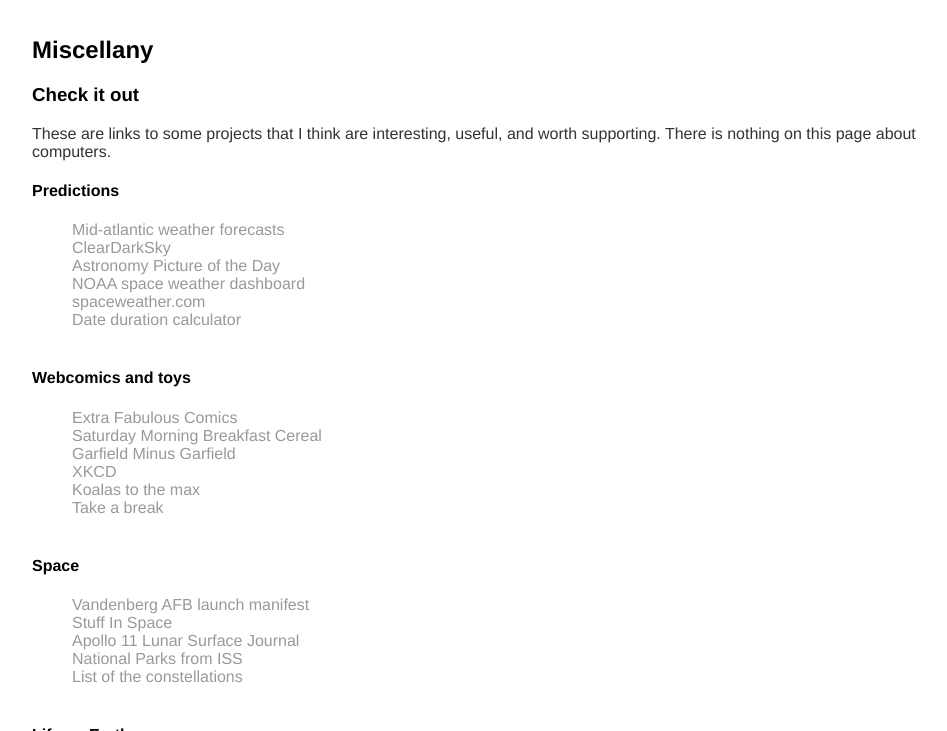
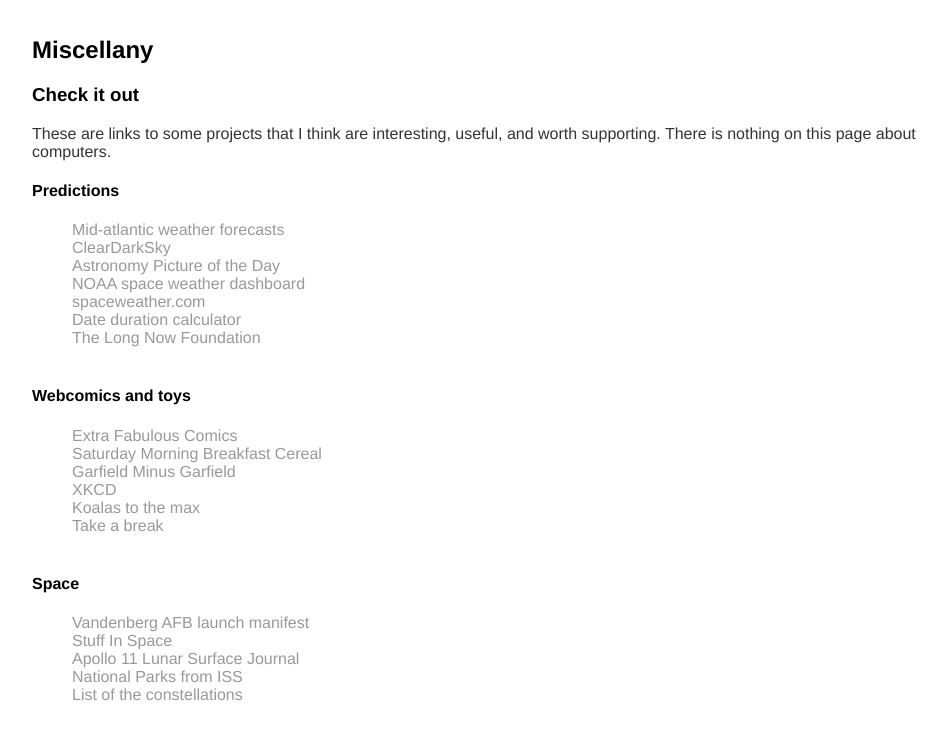
Before and after one commit to amcnicho/amcnicho.github.io, a Jekyll site: the page built from misc/index.html, in a window 1280 px wide and 900 px high, cut to the strip 169-900 px from the top of the window. Shown: the whole strip, without its empty margins (160-1107 px from the left). Built offline with Jekyll 4.4.1, drawn with Linux system fonts in a browser that asks for light colours.

Commit message:
Update index.html

```diff
--- a/misc/index.html
+++ b/misc/index.html
@@ -16,6 +16,7 @@
         <li><a href="https://www.swpc.noaa.gov/communities/space-weather-enthusiasts">NOAA space weather dashboard</a></li>
         <li><a href="http://www.spaceweather.com/">spaceweather.com</a></li>
         <li><a href="https://www.timeanddate.com/date/durationresult.html?m1=6&d1=20&y1=1992">Date duration calculator</a></li>
+          <li><a href="http://longnow.org/projects/">The Long Now Foundation</a></li>
       </ul>
 
       <h4>Webcomics and toys</h4>
```
